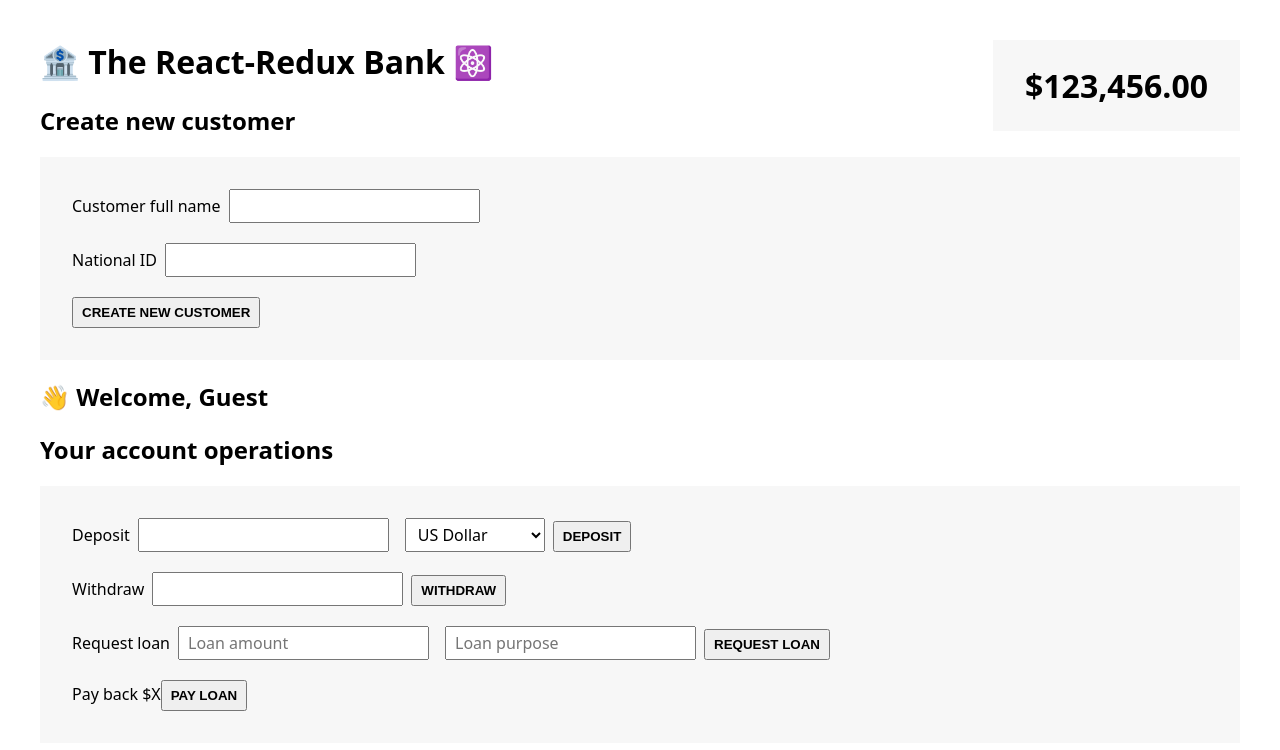
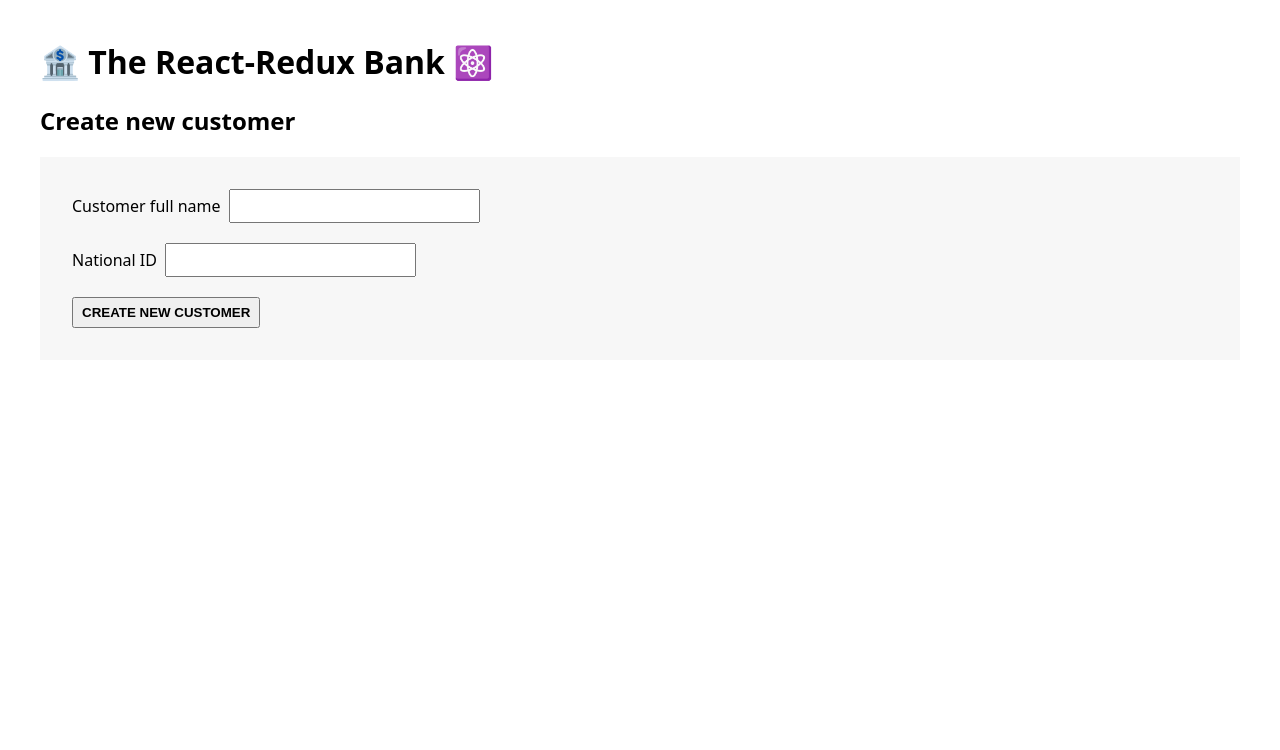
Before and after one commit to aymenhamim/React-apps, a React (Vite) app in the folder small-bank-app/: page / in a window 1280 px wide. Shown: the top 750 px of the page. Built offline with nearby package versions, Linux system fonts and the light colour scheme.

Commit message:
dispatching ac tions from the app

```diff
--- a/small-bank-app/src/App.jsx
+++ b/small-bank-app/src/App.jsx
@@ -2,15 +2,23 @@ import CreateCustomer from "./features/customers/CreateCustomer";
 import Customer from "./features/customers/Customer";
 import AccountOperations from "./features/accounts/AccountOperations";
 import BalanceDisplay from "./features/accounts/BalanceDisplay";
+import { useSelector } from "react-redux";
 
 function App() {
+  const fullName = useSelector((store) => store.customer.fullName);
+
   return (
     <div>
       <h1>🏦 The React-Redux Bank ⚛️</h1>
-      <CreateCustomer />
-      <Customer />
-      <AccountOperations />
-      <BalanceDisplay />
+      {!fullName ? (
+        <CreateCustomer />
+      ) : (
+        <>
+          <Customer />
+          <AccountOperations />
+          <BalanceDisplay />
+        </>
+      )}
     </div>
   );
 }
--- a/small-bank-app/src/features/accounts/AccountOperations.jsx
+++ b/small-bank-app/src/features/accounts/AccountOperations.jsx
@@ -1,4 +1,6 @@
 import { useState } from "react";
+import { useDispatch, useSelector } from "react-redux";
+import { deposit, payLoan, requestLoan, withdraw } from "./AccountSlice";
 
 function AccountOperations() {
   const [depositAmount, setDepositAmount] = useState("");
@@ -7,13 +9,34 @@ function AccountOperations() {
   const [loanPurpose, setLoanPurpose] = useState("");
   const [currency, setCurrency] = useState("USD");
 
-  function handleDeposit() {}
+  const dispatch = useDispatch();
+  const {
+    balance,
+    loan,
+    loanPurpose: loanPur,
+  } = useSelector((store) => store.account);
 
-  function handleWithdrawal() {}
+  console.log(balance, loan);
 
-  function handleRequestLoan() {}
+  function handleDeposit() {
+    if (!depositAmount) return;
+    dispatch(deposit(depositAmount));
+  }
 
-  function handlePayLoan() {}
+  function handleWithdrawal() {
+    if (balance >= withdrawalAmount) {
+      dispatch(withdraw(withdrawalAmount));
+    }
+  }
+
+  function handleRequestLoan() {
+    if (!loanAmount || !loanPurpose) return;
+    dispatch(requestLoan(loanAmount, loanPurpose));
+  }
+
+  function handlePayLoan() {
+    dispatch(payLoan());
+  }
 
   return (
     <div>
@@ -66,10 +89,14 @@ function AccountOperations() {
           <button onClick={handleRequestLoan}>Request loan</button>
         </div>
 
-        <div>
-          <span>Pay back $X</span>
-          <button onClick={handlePayLoan}>Pay loan</button>
-        </div>
+        {loan > 0 && (
+          <div>
+            <span>
+              Pay back ${loan} ({loanPur})
+            </span>
+            <button onClick={handlePayLoan}>Pay loan</button>
+          </div>
+        )}
       </div>
     </div>
   );
--- a/small-bank-app/src/features/customers/CreateCustomer.jsx
+++ b/small-bank-app/src/features/customers/CreateCustomer.jsx
@@ -1,10 +1,18 @@
 import { useState } from "react";
+import { useDispatch } from "react-redux";
+import { createCustomer } from "./customerSlice";
 
 function Customer() {
   const [fullName, setFullName] = useState("");
   const [nationalId, setNationalId] = useState("");
 
-  function handleClick() {}
+  const dispatch = useDispatch();
+
+  function handleClick() {
+    if (fullName.length && nationalId.length) {
+      dispatch(createCustomer(fullName, nationalId));
+    }
+  }
 
   return (
     <div>
--- a/small-bank-app/src/main.jsx
+++ b/small-bank-app/src/main.jsx
@@ -6,7 +6,6 @@ import App from "./App.jsx";
 import store from "./store.js";
 
 store.dispatch({ type: "account/deposit", payload: 10000 });
-console.log(store.getState());
 
 createRoot(document.getElementById("root")).render(
   <StrictMode>
```
